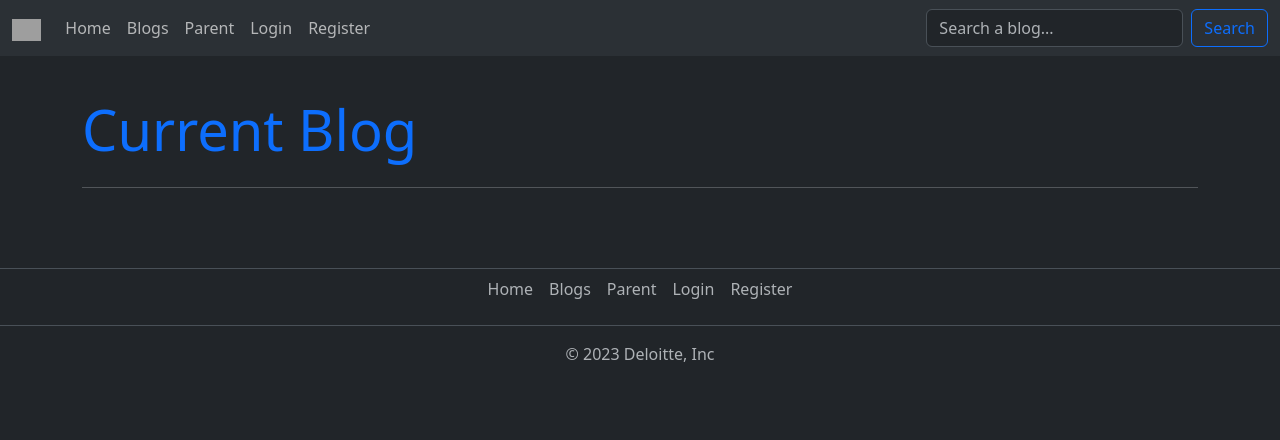
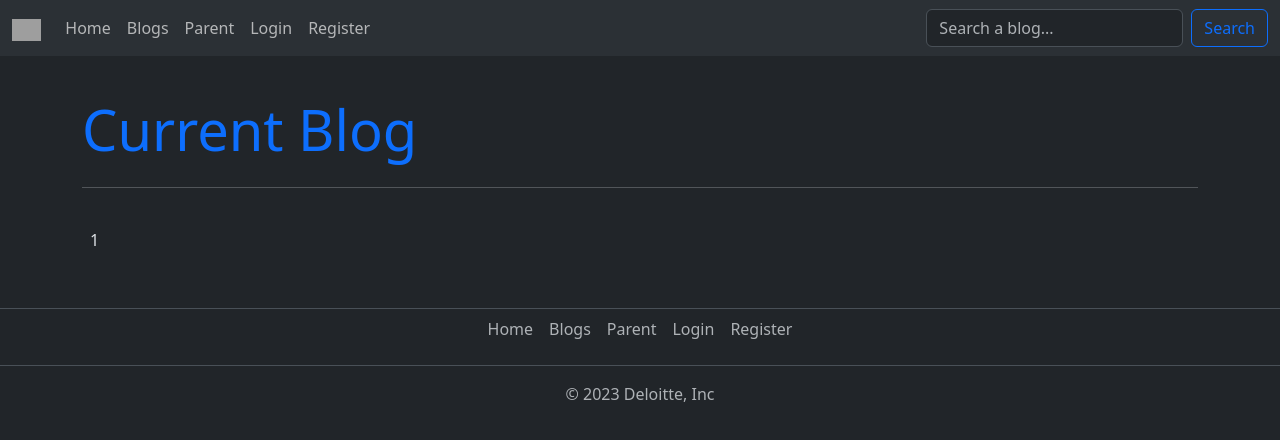
Before and after one commit to vamandeshmukh/deloitte-mar6-app, a React (Create React App) app: page /blog/1 in a window 1280 px wide. Shown: the top 440 px of the page. Built offline with nearby package versions, Linux system fonts and the light colour scheme; grey boxes are pictures that could not be loaded.

Commit message:
react-js

```diff
--- a/src/components/BlogPosts.js
+++ b/src/components/BlogPosts.js
@@ -36,8 +36,8 @@ const BlogPosts = () => {
                         })} */}
 
                         {allBlogs.map((blog, i) => {
-                            return <div obj={blog} key={i}> <Link to='/blog'>{blog.title}</Link></div>;
-                            // return <div obj={blog} key={i}> <Link to={{ pathname: `/blog/${blog.id}` }} >{blog.title}</Link></div>;
+                            // return <div obj={blog} key={i}> <Link to='/blog'>{blog.title}</Link></div>;
+                            return <div obj={blog} key={i}> <Link to={{ pathname: `/blog/${blog.id}` }} >{blog.title}</Link></div>;
 
                         })}
 
--- a/src/components/OneBlog.js
+++ b/src/components/OneBlog.js
@@ -1,8 +1,13 @@
 import { useState } from "react";
+import { useParams } from "react-router";
+
+const blogUrl = 'https://jsonplaceholder.typicode.com/posts';
 
 const OneBlog = () => {
 
     const [oneBlogData, setOneBlogData] = useState({ title: '', body: '' });
+
+    const blogInfo = useParams();
 
     return (
         <div className="container py-3 my-3">
@@ -11,6 +16,7 @@ const OneBlog = () => {
             <div className="px-2 py-2">
                 <p className="lead">{oneBlogData.title}</p>
                 <p >{oneBlogData.body}</p>
+                <p> {blogInfo.id} </p>
             </div>
         </div>
     );
@@ -18,43 +24,3 @@ const OneBlog = () => {
 };
 
 export default OneBlog;
-
-
-
-// import axios from "axios";
-// import { useEffect, useState } from "react";
-// import { useParams } from "react-router";
-
-// const blogUrl = 'https://jsonplaceholder.typicode.com/posts';
-
-// const OneBlog = () => {
-
-//     const [oneBlogData, setOneBlogData] = useState({ title: '', body: '' });
-//     const currentBlog = useParams();
-
-//     useEffect(() => {
-//         axios.get(`${blogUrl}/${currentBlog.id}`)
-
-//             .then((resp) => {
-//                 console.log(resp.data);
-//                 setOneBlogData(resp.data);
-//             })
-//             .catch(e => console.log(e));
-
-//     }, []);
-
-//     return (
-//         <div className="container py-3 my-3">
-//             <p className="display-4 text-primary py-2">Current Blog</p>
-//             <hr />
-//             <div className="px-2 py-2">
-//                 <p className="lead">{oneBlogData.title}</p>
-//                 <p >{oneBlogData.body}</p>
-//                 <p>{currentBlog.id}</p>
-//             </div>
-//         </div>
-//     );
-
-// };
-
-// export default OneBlog;
```
